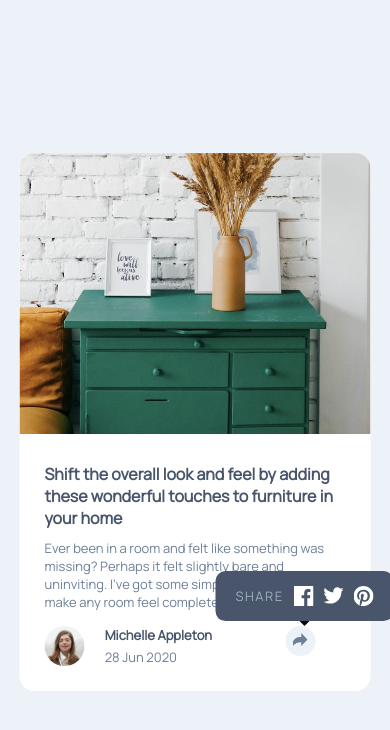
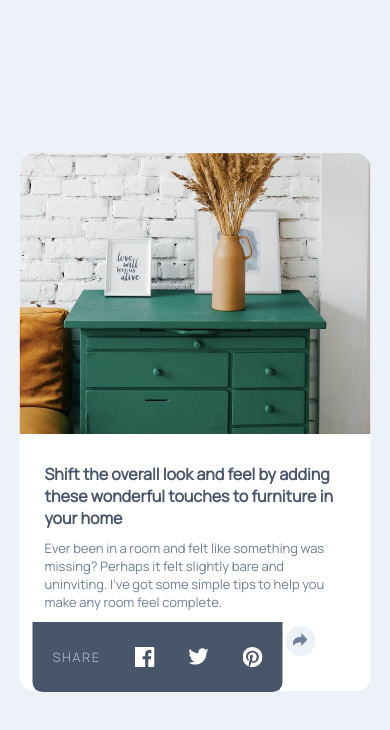
Before and after one commit to theGamingKitten/article-preview-component-master, a plain HTML site: page index.html in a window 390 px wide. Both pictures are taken after a click on the button 300 px from the left and 640 px from the top of the page. Drawn offline with Linux system fonts and the light colour scheme.

Commit message:
tooltip mobile (kinda)

```diff
--- a/styles.css
+++ b/styles.css
@@ -179,4 +179,20 @@ button:hover {
     .content {
         width: 100%;
     }
+    .tooltip .tooltiptext {
+        border-top-left-radius: 0;
+        border-top-right-radius: 0;
+
+        /* Position the tooltip */
+        position: absolute;
+        z-index: 1;
+        height: 70px;
+        width: 250px; /*337*/
+        bottom: -65%;
+        left: 50%;
+        margin-left: -283px;
+    }
+    .tooltip .tooltiptext::after {
+        display: none;
+    }
 }
```
Also changed, not shown: 1 other file.
